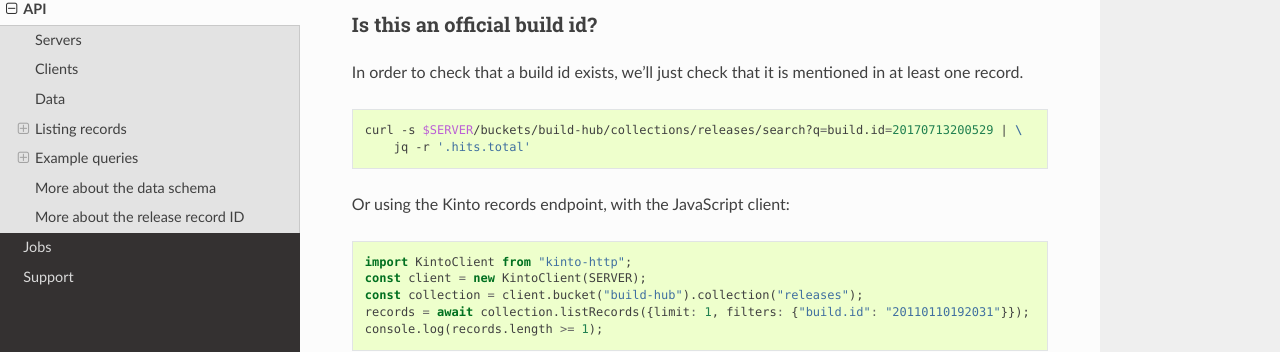
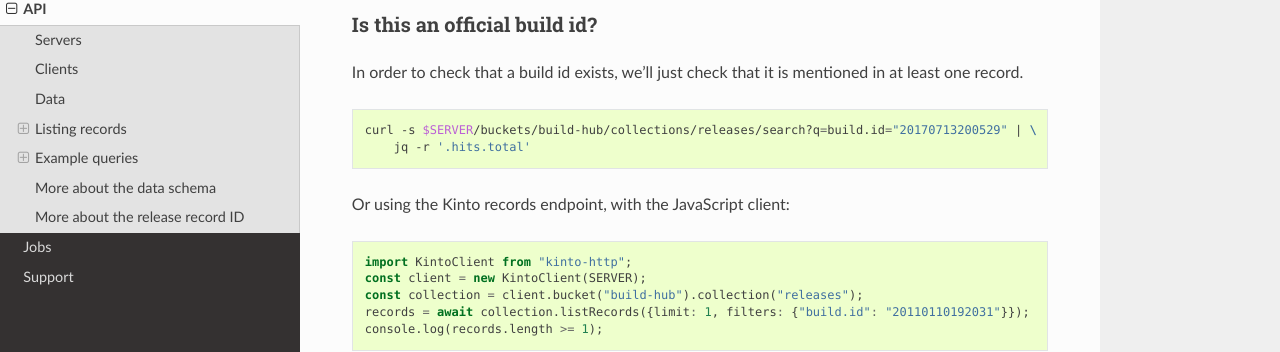
Before and after one commit to mozilla-services/buildhub, a Sphinx documentation site: the page built from docs/api.rst, in a window 1280 px wide and 900 px high, scrolled down 2897 px. Shown: the part 137-489 px from the top of the window. Built offline with Sphinx 7.4.7 and the Read the Docs theme 2.0.0, drawn with Linux system fonts in a browser that asks for light colours.

```diff
--- a/docs/api.rst
+++ b/docs/api.rst
@@ -158,7 +158,7 @@ In order to check that a build id exists, we'll just check that it is mentioned
 
 .. code-block:: bash
 
-    curl -s $SERVER/buckets/build-hub/collections/releases/search?q=build.id=20170713200529 | \
+    curl -s $SERVER/buckets/build-hub/collections/releases/search?q=build.id="20170713200529" | \
         jq -r '.hits.total'
 
 
```
